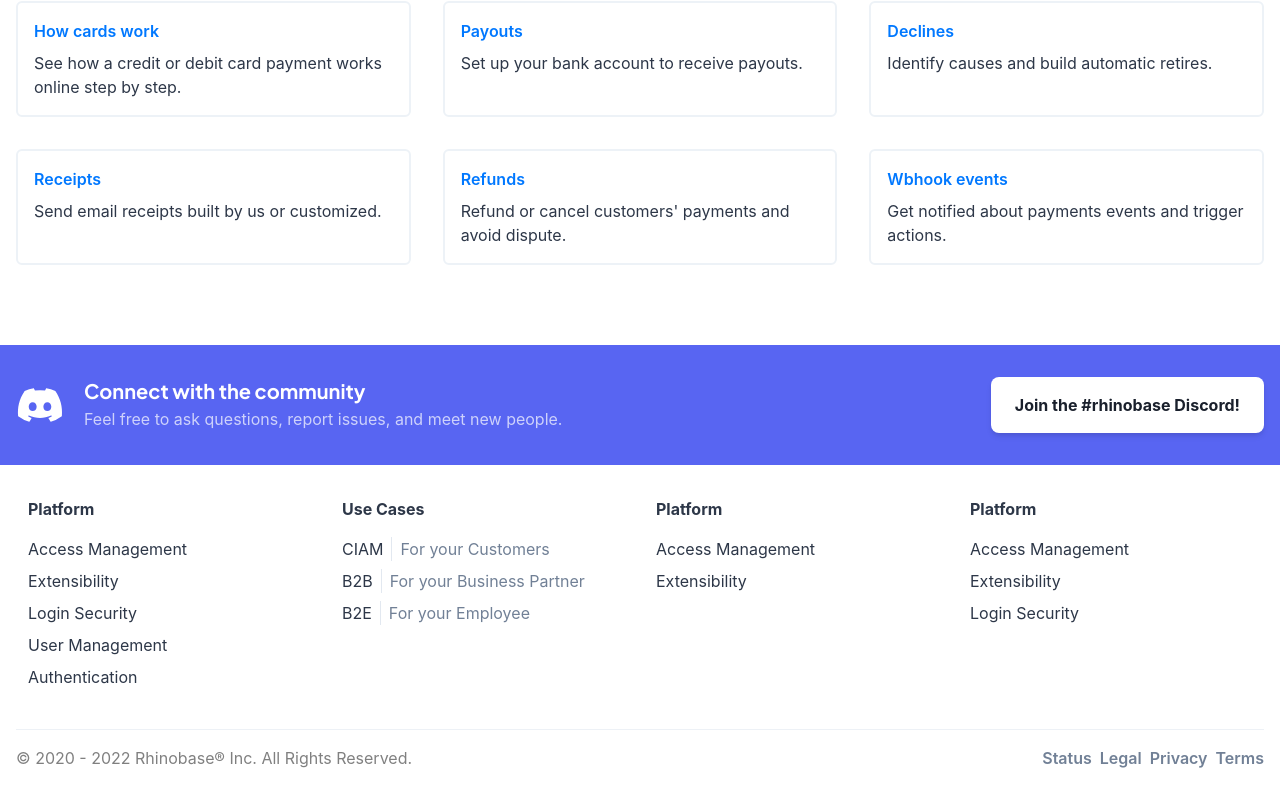
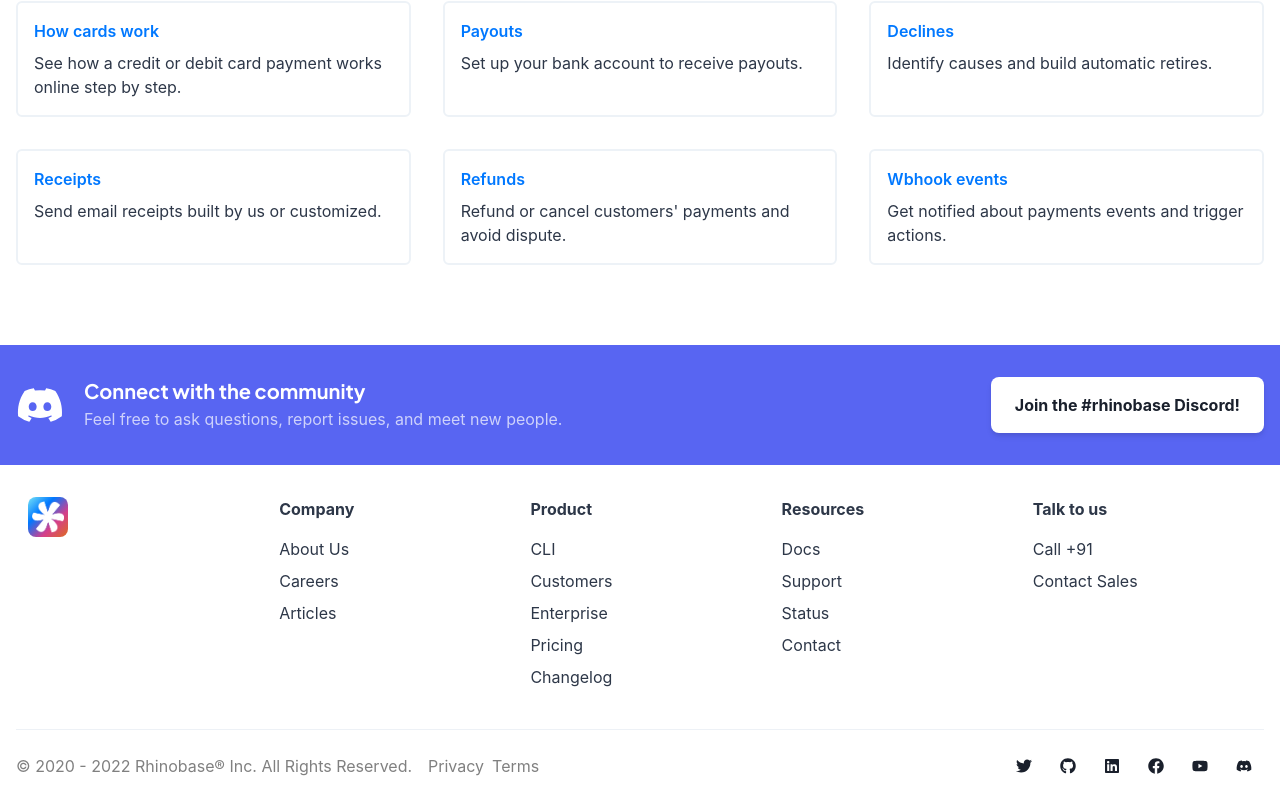
Before and after one commit to rhinobase/rhinobase-docs, a Next.js app: page / in a window 1280 px wide. Shown: the part 1786-2588 px from the top of the page. Built offline with nearby package versions, Linux system fonts and the light colour scheme.

Commit message:
Updated the footer

```diff
--- a/components/wrapper/DefaultWrapper/Footer/index.tsx
+++ b/components/wrapper/DefaultWrapper/Footer/index.tsx
@@ -6,81 +6,97 @@
   Spacer,
   Button,
   ButtonGroup,
+  IconButton,
+  GridItem,
+  Box,
+  Stack,
 } from "@chakra-ui/react";
+import {
+  FaGithub,
+  FaDiscord,
+  FaYoutube,
+  FaTwitter,
+  FaLinkedin,
+  FaFacebook,
+  FaTwitch,
+} from "react-icons/fa";
 import FooterList, { FooterListProps } from "./FooterList";
+import Logo from "components/brand/Logo";
+import Link from "next/link";
 
 const data: FooterListProps[] = [
   {
-    title: "Platform",
+    title: "Company",
     items: [
       {
-        title: "Access Management",
+        title: "About Us",
         href: "",
       },
       {
-        title: "Extensibility",
+        title: "Careers",
         href: "",
       },
       {
-        title: "Login Security",
+        title: "Articles",
+        href: "https://www.rhinobase.io/articles",
+      }
+    ],
+  },
+  {
+    title: "Product",
+    items: [
+      {
+        title: "CLI",
         href: "",
       },
       {
-        title: "User Management",
+        title: "Customers",
         href: "",
       },
       {
-        title: "Authentication",
+        title: "Enterprise",
+        href: "",
+      },
+      {
+        title: "Pricing",
+        href: "",
+      },
+      {
+        title: "Changelog",
         href: "",
       },
     ],
   },
   {
-    title: "Use Cases",
+    title: "Resources",
     items: [
       {
-        title: "CIAM",
-        href: "",
-        description: "For your Customers",
-      },
-      {
-        title: "B2B",
-        href: "",
-        description: "For your Business Partner",
-      },
-      {
-        title: "B2E",
-        href: "",
-        description: "For your Employee",
-      },
-    ],
-  },
-  {
-    title: "Platform",
-    items: [
-      {
-        title: "Access Management",
+        title: "Docs",
         href: "",
       },
       {
-        title: "Extensibility",
+        title: "Support",
+        href: "",
+      },
+      {
+        title: "Status",
+        href: "",
+      },
+      {
+        title: "Contact",
         href: "",
       },
     ],
   },
   {
-    title: "Platform",
+    title: "Talk to us",
     items: [
       {
-        title: "Access Management",
+        title: "Call +91",
         href: "",
       },
       {
-        title: "Extensibility",
-        href: "",
-      },
-      {
-        title: "Login Security",
+        title: "Contact Sales",
         href: "",
       },
     ],
@@ -93,29 +109,69 @@
       <Grid
         templateColumns={{
           base: "repeat(1, 1fr)",
-          md: "repeat(2, 1fr)",
-          lg: "repeat(4, 1fr)",
+          sm: "repeat(2, 1fr)",
+          md: "repeat(3, 1fr)",
+          lg: "repeat(5, 1fr)",
         }}
         gap={2}
-        h="max-content"
         my={5}
       >
+        <GridItem w="100%" p={3} colSpan={{ base: 1, sm: 2, md: 1 }}>
+          <Link href="/">
+            <Logo size={40} borderRadius="8" p={1} />
+          </Link>
+        </GridItem>
+
         {data.map((item, index) => (
           <FooterList key={index} {...item} />
         ))}
       </Grid>
       <Divider my={4} />
-      <HStack mb={4}>
-        <Text color="GrayText">
-          © 2020 - {new Date().getFullYear()} Rhinobase® Inc. All Rights
-          Reserved.
-        </Text>
+      <HStack
+        mb={4}
+        color="GrayText"
+        gap={3}
+        flexDir={{ base: "column-reverse", lg: "row" }}
+      >
+        <HStack flexDir={{ base: "column", lg: "row" }} gap={4}>
+          <Text textAlign="center">
+            © 2020 - {new Date().getFullYear()} Rhinobase® Inc. All Rights
+            Reserved.
+          </Text>
+          <HStack>
+          <Link href={""}>Privacy</Link>
+          <Link href={""}>Terms</Link>
+          </HStack>
+        </HStack>
         <Spacer />
-        <ButtonGroup variant="link">
-          <Button>Status</Button>
-          <Button>Legal</Button>
-          <Button>Privacy</Button>
-          <Button>Terms</Button>
+
+        <ButtonGroup spacing={1}>
+          <IconButton
+            variant="ghost"
+            aria-label="twitter"
+            icon={<FaTwitter />}
+          />
+          <IconButton variant="ghost" aria-label="github" icon={<FaGithub />} />
+          <IconButton
+            variant="ghost"
+            aria-label="linkedin"
+            icon={<FaLinkedin />}
+          />
+          <IconButton
+            variant="ghost"
+            aria-label="facebook"
+            icon={<FaFacebook />}
+          />
+          <IconButton
+            variant="ghost"
+            aria-label="youtube"
+            icon={<FaYoutube />}
+          />
+          <IconButton
+            variant="ghost"
+            aria-label="discord"
+            icon={<FaDiscord />}
+          />
         </ButtonGroup>
       </HStack>
     </>
```
